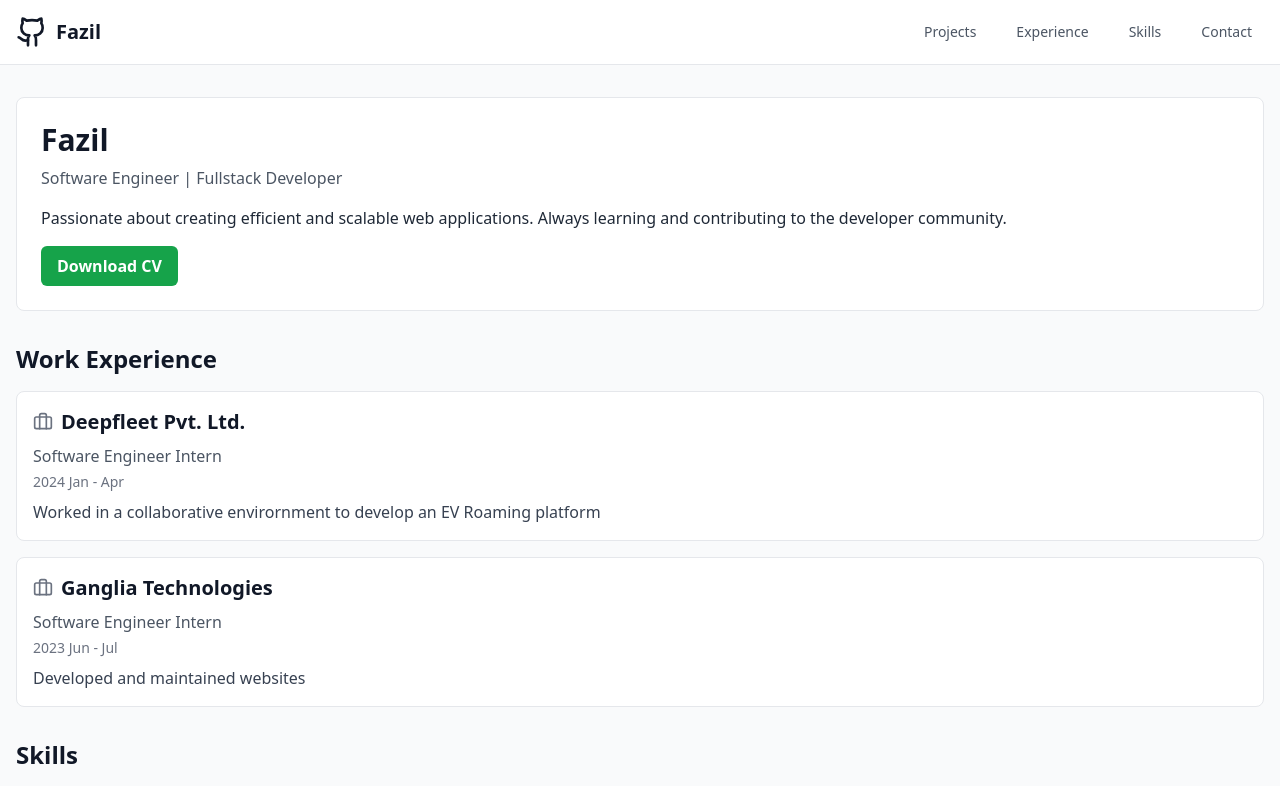
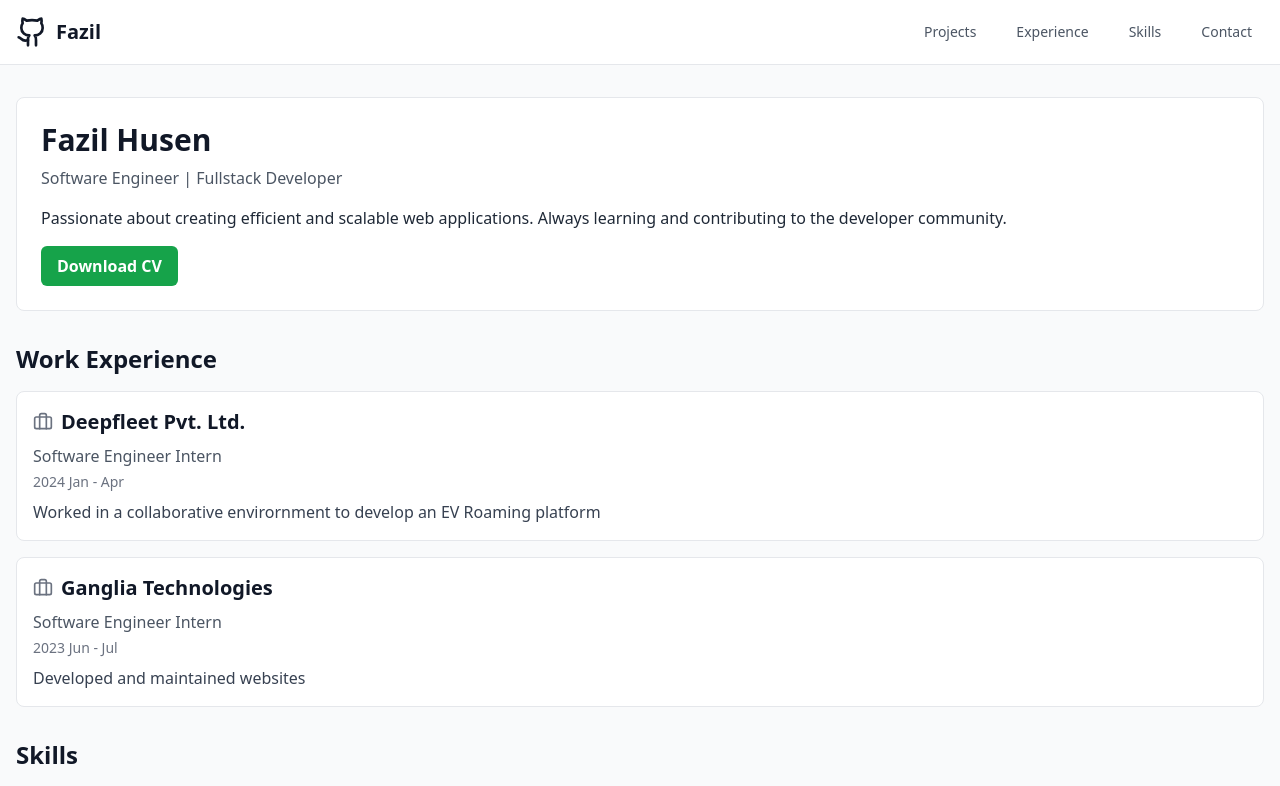
Before and after one commit to FazilKlkt/new-portfolio, a React (Vite) app: page / in a window 1280 px wide. Shown: the top 786 px of the page. Built offline with nearby package versions, Linux system fonts and the light colour scheme.

Commit message:
updated name

```diff
--- a/src/components/ProfileSection.tsx
+++ b/src/components/ProfileSection.tsx
@@ -2,7 +2,7 @@ export default function ProfileSection() {
   return (
     <section className="mb-8">
       <div className="bg-white border border-gray-200 rounded-lg p-6">
-        <h1 className="text-3xl font-bold mb-2">Fazil</h1>
+        <h1 className="text-3xl font-bold mb-2">Fazil Husen</h1>
         <p className="text-gray-600 mb-4">
           Software Engineer | Fullstack Developer
         </p>
```
